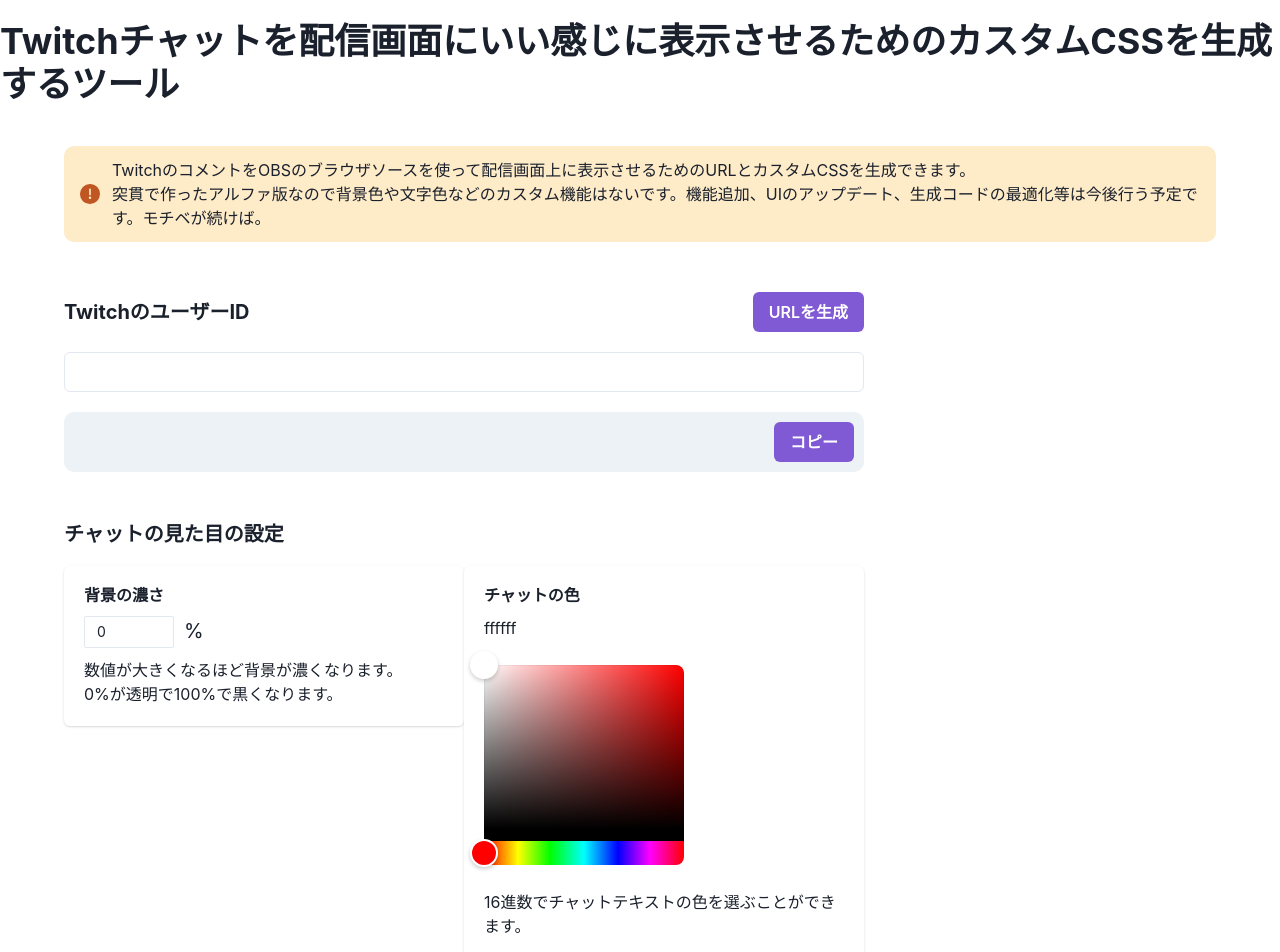
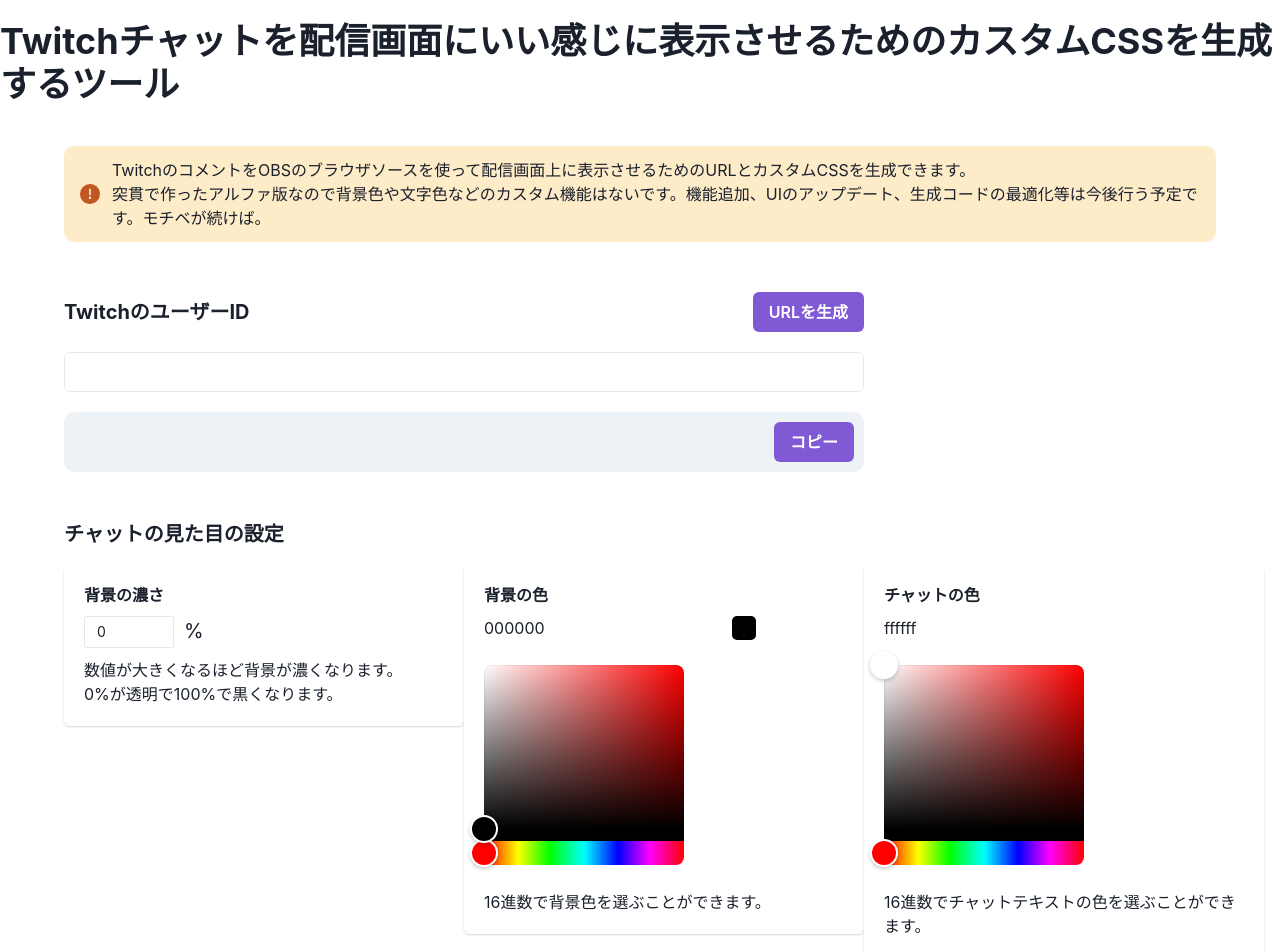
Before and after one commit to Azu0925/twitch-chat-overlay-for-obs, a React (Vite) app: page / in a window 1280 px wide. Shown: the top 952 px of the page. Built offline with nearby package versions, Linux system fonts and the light colour scheme.

Commit message:
feat: SelectBackgroundColorコンポーネントの実装

```diff
--- a/src/components/GenerateCustomStyleCode.tsx
+++ b/src/components/GenerateCustomStyleCode.tsx
@@ -12,11 +12,13 @@
 } from "@chakra-ui/react"
 import { BackgroundDensity } from "./parameters/BackgroundDensity.tsx"
 import { SelectFontColor } from "./parameters/SelectFontColor.tsx"
+import { SelectBackgroundColor } from "./parameters/SelectBackgroundColor.tsx"
 
 export const GenerateCustomStyleCode = () => {
   const { onCopy, value, generateStyle, hasCopied } = useCustomStyle()
   const [opacity, setOpacity] = useState(0)
   const [color, setColor] = useState("#ffffff")
+  const [backgroundColor, setBackgroundColor] = useState("#000000")
 
   return (
     <Box marginBottom={"50px"}>
@@ -26,6 +28,12 @@
       <Grid marginBottom={"20px"} templateColumns={"repeat(4, 1fr)"}>
         <GridItem>
           <BackgroundDensity opacity={opacity} setOpacity={setOpacity} />
+        </GridItem>
+        <GridItem>
+          <SelectBackgroundColor
+            color={backgroundColor}
+            setColor={setBackgroundColor}
+          />
         </GridItem>
         <GridItem>
           <SelectFontColor color={color} setColor={setColor} />
--- /dev/null
+++ b/src/components/parameters/SelectBackgroundColor.tsx
@@ -0,0 +1,44 @@
+import {
+  Box,
+  Card,
+  CardBody,
+  Flex,
+  GridItem,
+  Heading,
+  Text,
+} from "@chakra-ui/react"
+import React from "react"
+import { HexColorInput, HexColorPicker } from "react-colorful"
+
+export const SelectBackgroundColor = (props: {
+  color: string
+  setColor: React.Dispatch<React.SetStateAction<string>>
+}) => {
+  const { color, setColor } = props
+  return (
+    <GridItem width={"400px"}>
+      <Card>
+        <CardBody>
+          <Heading as={"h4"} size={"sm"} marginBottom={"10px"}>
+            背景の色
+          </Heading>
+          <Box marginBottom={"25px"}>
+            <Flex>
+              <HexColorInput color={color} onChange={setColor} />
+              <Box
+                background={color}
+                width={"1.5em"}
+                height={"1.5em"}
+                borderRadius={"5px"}
+              ></Box>
+            </Flex>
+          </Box>
+          <Box marginBottom={"25px"}>
+            <HexColorPicker color={color} onChange={setColor} />
+          </Box>
+          <Text>16進数で背景色を選ぶことができます。</Text>
+        </CardBody>
+      </Card>
+    </GridItem>
+  )
+}
```
Also changed, not shown: 1 other file (tests, documents, lock files or other folders).
